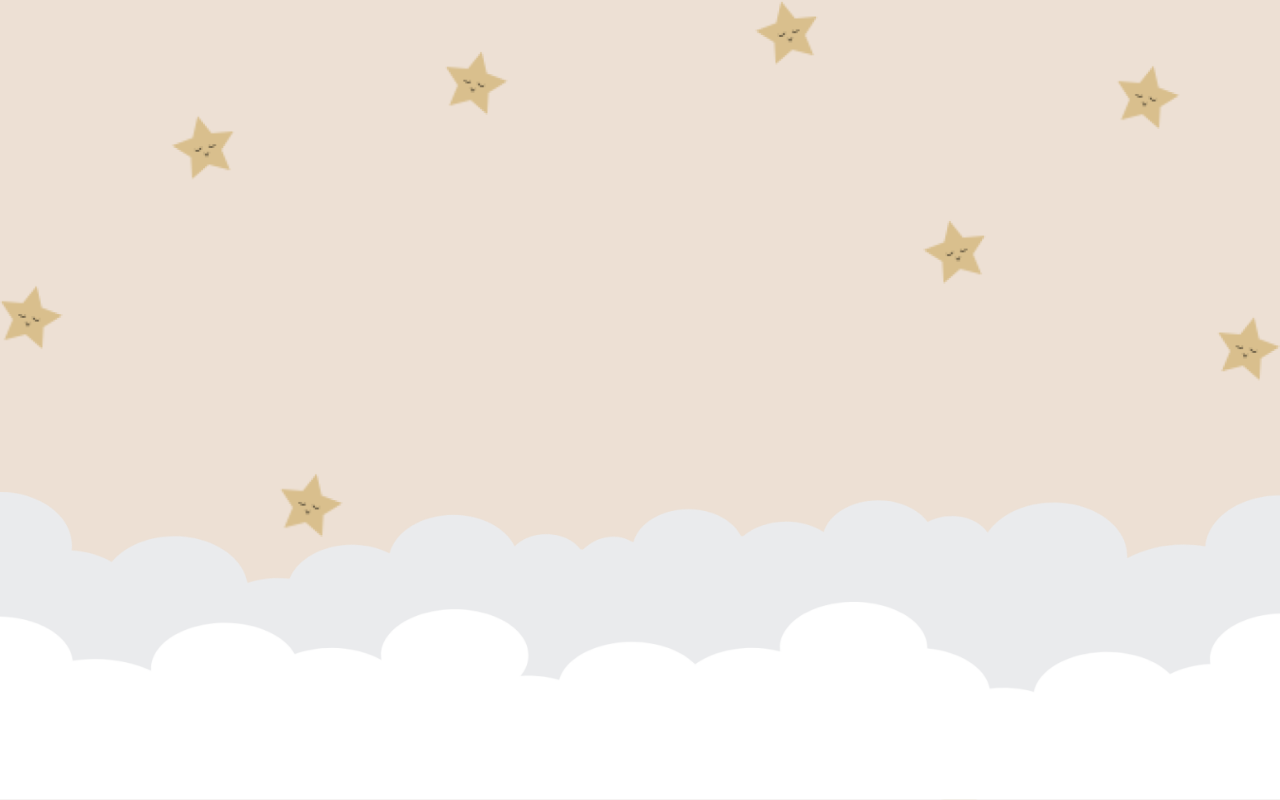
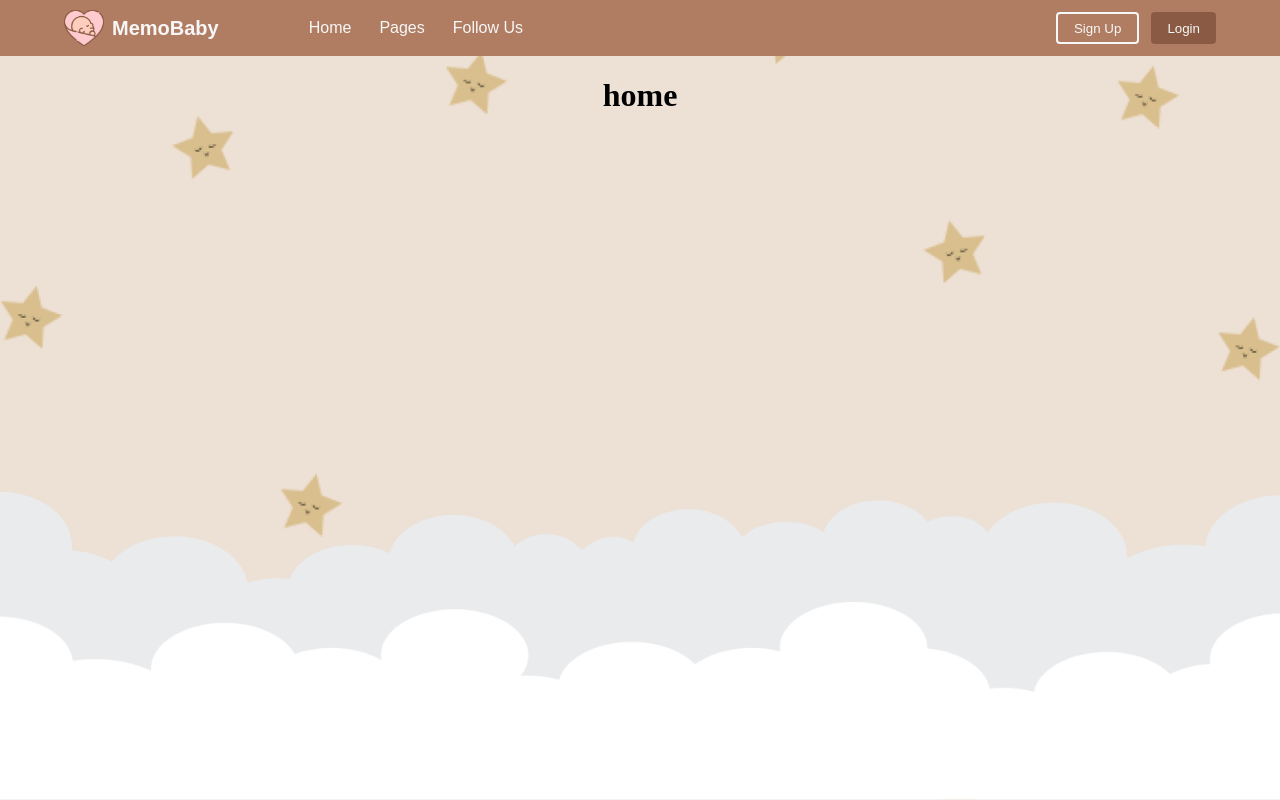
Before and after one commit to NureBiletskyiDanylo/MpPZ_Frontend, a React (Vite) app: page / in a window 1280 px wide. Before the commit this address had no page. Built offline with nearby package versions, Linux system fonts and the light colour scheme.

Commit message:
Create header and homepage.

```diff
--- a/src/App.css
+++ b/src/App.css
@@ -26,3 +26,13 @@ html, body {
     scroll,
     scroll;
 }
+
+.noselect {
+  -webkit-touch-callout: none; /* iOS Safari */
+    -webkit-user-select: none; /* Safari */
+     -khtml-user-select: none; /* Konqueror HTML */
+       -moz-user-select: none; /* Old versions of Firefox */
+        -ms-user-select: none; /* Internet Explorer/Edge */
+            user-select: none; /* Non-prefixed version, currently
+                                  supported by Chrome, Edge, Opera and Firefox */
+}
--- a/src/App.jsx
+++ b/src/App.jsx
@@ -1,11 +1,13 @@
 import { Routes, Route } from 'react-router'
 import Login from './pages/Login'
+import Home from './pages/Home'
 import './App.css'
 
 function App() {
   return (
     <Routes>
       <Route path="/login" element={<Login />} />
+      <Route path="/" element={<Home />} />
     </Routes>
   )
 }
--- /dev/null
+++ b/src/Header.css
@@ -0,0 +1,73 @@
+.site-header {
+  display: flex;
+  align-items: center;
+  background-color: #b07d62;
+  padding: 0.5rem 4rem;
+  color: #f7f7f7;
+  font-family: sans-serif;
+}
+
+.header-left {
+  display: flex;
+  align-items: center;
+  gap: 0.5rem;
+  margin-right: 5rem;
+}
+
+.logo {
+  width: 40px;
+  height: 40px;
+}
+
+.site-name {
+  font-size: 1.25rem;
+  font-weight: bold;
+}
+
+.header-center {
+  display: flex;
+  gap: 0.5rem;
+}
+
+.header-center a {
+  color: #f7f7f7;
+  text-decoration: none;
+  font-weight: 500;
+  padding: 5px 10px;
+}
+
+.header-center a:hover {
+  background: #8a5a44;
+  border-radius: 6px;
+}
+
+.header-right {
+  display: flex;
+  margin-left: auto;
+  gap: 0.75rem;
+}
+
+.header-btn {
+  background-color: transparent;
+  border: 2px solid #f7f7f7;
+  color: #f7f7f7;
+  padding: 0.4rem 1rem;
+  border-radius: 4px;
+  cursor: pointer;
+  font-weight: 500;
+  transition: background-color 0.2s;
+}
+
+.header-btn:hover {
+  background-color: #8a5a44;
+}
+
+.header-btn.accent {
+  background-color: #8a5a44;
+  border: none;
+}
+
+.header-btn.accent:hover {
+  background-color: #7a4e3a;
+  box-shadow: 0 4px 12px rgba(0, 0, 0, 0.4);
+}
--- /dev/null
+++ b/src/Header.jsx
@@ -0,0 +1,29 @@
+import { Link, useNavigate } from 'react-router';
+import './Header.css';
+
+export default function Header() {
+  const navigate = useNavigate();
+
+  const handleLogin = () => navigate('/login', { state: { activeForm: 'login' } });
+  const handleSignup = () => navigate('/login', { state: { activeForm: 'signup' } });
+
+  return (
+    <header className="site-header">
+      <div className="header-left">
+        <img src="/logo.png" alt="Logo" className="logo" />
+        <span className="site-name noselect">MemoBaby</span>
+      </div>
+
+      <nav className="header-center">
+        <Link to="/">Home</Link>
+        <Link to="/pages">Pages</Link>
+        <Link to="/follow">Follow Us</Link>
+      </nav>
+
+      <div className="header-right">
+        <button className="header-btn" onClick={handleSignup}>Sign Up</button>
+        <button className="header-btn accent" onClick={handleLogin}>Login</button>
+      </div>
+    </header>
+  );
+}
--- a/src/assets/login.css
+++ b/src/assets/login.css
@@ -128,13 +128,3 @@
 .button-group button:hover {
   background-color: #8a5a44;
 }
-
-.noselect {
-  -webkit-touch-callout: none; /* iOS Safari */
-    -webkit-user-select: none; /* Safari */
-     -khtml-user-select: none; /* Konqueror HTML */
-       -moz-user-select: none; /* Old versions of Firefox */
-        -ms-user-select: none; /* Internet Explorer/Edge */
-            user-select: none; /* Non-prefixed version, currently
-                                  supported by Chrome, Edge, Opera and Firefox */
-}
--- /dev/null
+++ b/src/pages/Home.jsx
@@ -0,0 +1,10 @@
+import Header from "../Header";
+
+export default function Login() {
+  return (
+    <>
+      <Header />
+      <h1>home</h1>
+    </>
+  )
+}
--- a/src/pages/Login.jsx
+++ b/src/pages/Login.jsx
@@ -1,10 +1,13 @@
 import { useState } from "react"
+import { useLocation } from "react-router"
 import '../assets/login.css'
 
 const API_URL = import.meta.env.VITE_API_URL
 
 export default function Login() {
-  const [activeForm, setActiveForm] = useState('login')
+  const location = useLocation()
+  const initialForm = location.state?.activeForm || 'login'
+  const [activeForm, setActiveForm] = useState(initialForm)
 
   const [signupData, setSignupData] = useState({ username: '', email: '', password: '' })
   const [loginData, setLoginData] = useState({ email: '', password: '' })
```
Also changed, not shown: public/logo.png (added).
